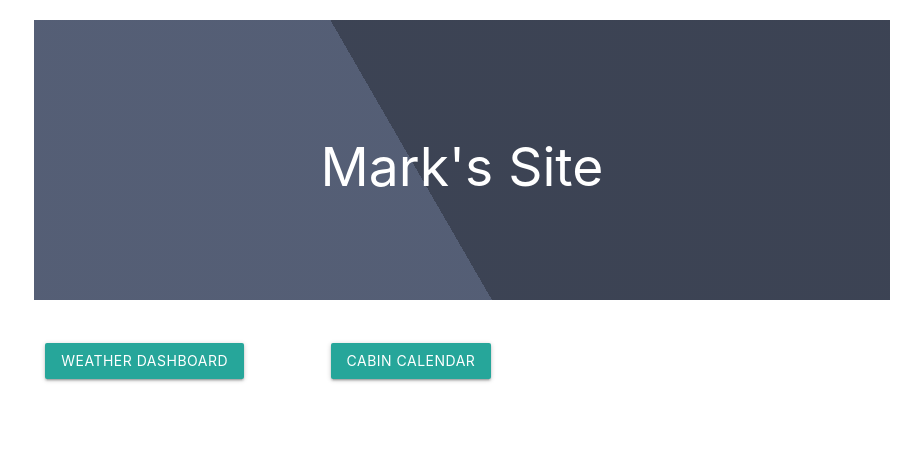
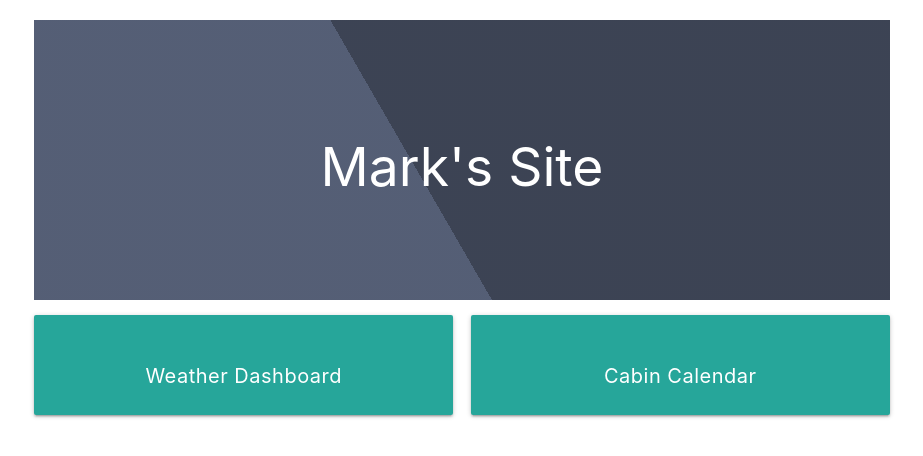
Before and after one commit to haneyman/markhaney.net, a React (Create React App) app: page / in a window 1280 px wide. Shown: the top 456 px of the page, without its empty margins (178-1101 px from the left). Built offline with nearby package versions, Linux system fonts and the light colour scheme.

Commit message:
made buttons more FLEXible :)

```diff
--- a/src/App.js
+++ b/src/App.js
@@ -16,18 +16,24 @@ function App() {
           Mark's Site
         </h2>
       </div>
+      { /*
       <Row className="buttons">
         <Col s={4}>
-          <Button className="waves-effect waves-light btn" onClick={ () => { window.open("https://ambientweather.net/dashboard/8c8ef06c0f8bebfee287bbe57b4c060f", "_blank")} }>Weather Dashboard</Button>
+          <Button className="waves-effect waves-light btn" onClick={() => { window.open("https://ambientweather.net/dashboard/8c8ef06c0f8bebfee287bbe57b4c060f", "_blank") }}>Weather Dashboard</Button>
         </Col>
         <Col s={4}>
-          <Button className="waves-effect waves-light btn" onClick={ () => { window.open("https://calendar.google.com/calendar/embed?src=c5k8fgk8j5tuoc69ncgahq4hmk%40group.calendar.google.com&ctz=America%2FLos_Angeles", "_blank")} }>Cabin Calendar</Button>
-        </Col>
-        <Col s={3}>
-        </Col>
-        <Col s={3}>
+          <Button className="waves-effect waves-light btn" onClick={() => { window.open("https://calendar.google.com/calendar/embed?src=c5k8fgk8j5tuoc69ncgahq4hmk%40group.calendar.google.com&ctz=America%2FLos_Angeles", "_blank") }}>Cabin Calendar</Button>
         </Col>
       </Row>
+      */ }
+      <div className="div-buttons">
+        <div className="div-button" onClick={() => { window.open("https://ambientweather.net/dashboard/8c8ef06c0f8bebfee287bbe57b4c060f", "_blank") }}>
+          Weather Dashboard
+        </div>
+        <div className="div-button" onClick={() => { window.open("https://calendar.google.com/calendar/embed?src=c5k8fgk8j5tuoc69ncgahq4hmk%40group.calendar.google.com&ctz=America%2FLos_Angeles", "_blank") }}>
+          Cabin Calendar
+        </div>
+      </div>
     </div>
   );
 }
--- a/src/index.css
+++ b/src/index.css
@@ -1,8 +1,7 @@
 body {
   margin: 0;
-  font-family: -apple-system, BlinkMacSystemFont, 'Segoe UI', 'Roboto', 'Oxygen',
-    'Ubuntu', 'Cantarell', 'Fira Sans', 'Droid Sans', 'Helvetica Neue',
-    sans-serif;
+  font-family: -apple-system, BlinkMacSystemFont, "Segoe UI", "Roboto", "Oxygen", "Ubuntu", "Cantarell", "Fira Sans",
+    "Droid Sans", "Helvetica Neue", sans-serif;
   -webkit-font-smoothing: antialiased;
   -moz-osx-font-smoothing: grayscale;
 }
@@ -10,3 +9,52 @@ body {
 .container {
   padding: 20px;
 }
+
+.div-buttons {
+  display: flex;
+  justify-content: space-between;
+  margin-top: 1em;
+  text-align: center;
+}
+
+.div-button {
+  box-shadow: 0 2px 2px 0 rgba(0, 0, 0, 0.14), 0 3px 1px -2px rgba(0, 0, 0, 0.12), 0 1px 5px 0 rgba(0, 0, 0, 0.2);
+  /* align-items: flex-start; */
+  border: none;
+  border-radius: 2px;
+  display: inline-block;
+  height:100px;
+  width: 49%;
+  /* margin-right: 20px; */
+  line-height: 36px;
+  padding: 5%;
+  /* padding:  16px; */
+  font-size: 20px;
+  outline: 0;
+  text-decoration: none;
+  color: #fff;
+  background-color: #26a69a;
+  text-align: center;
+  letter-spacing: 0.5px;
+  position: relative;
+  cursor: pointer;
+  overflow: hidden;
+  -webkit-user-select: none;
+  user-select: none;
+  -webkit-tap-highlight-color: transparent;
+  vertical-align: middle;
+  z-index: 1;
+  transition: 0.3s ease-out;
+}
+
+.div-button2 {
+  display: flex;
+  /* justify-content: center; */
+  /* color: white; */
+  width: 50%;
+  /* height: 100px; */
+  margin-right: 5px;
+  /* background-color: black; */
+  /* border: grey 1px solid; */
+  /* font-size: 24px; */
+}
```
